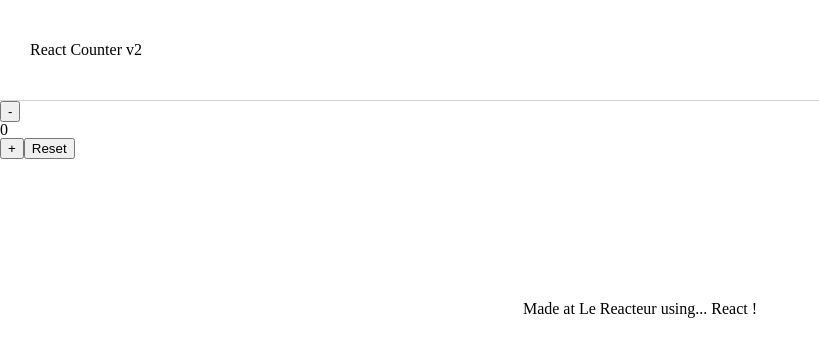
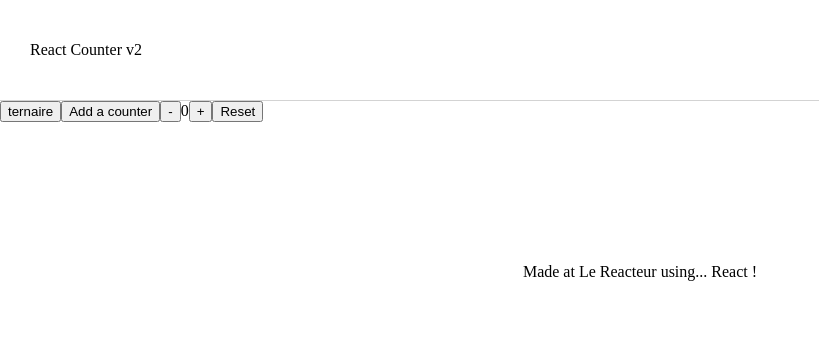
Before and after one commit to Jean-David-Edgh/react-counter-v2, a React (Create React App) app: page / in a window 1280 px wide. Shown: the top 356 px of the page, without its empty margins (0-819 px from the left). Built offline with nearby package versions, Linux system fonts and the light colour scheme.

Commit message:
bouton add a counter

```diff
--- a/src/components/Counter.js
+++ b/src/components/Counter.js
@@ -3,87 +3,60 @@ import { useState } from "react";
 const Counter = () => {
   const [counters, setCounters] = useState([0]);
 
-  //   const counter = (counter, index) => {
-  //       counters.map((counter, index))
-  //   };
-
+  return (
+    <div className="counter">
+      {counters.map((counter, index) => {
         return (
           <div>
-      <div className="counter">
+            {counters[index] < 3 ? <button>ternaire</button> : <span></span>}
             <button
               onClick={() => {
-            counters.map();
-            const newCounters = [];
-            newCounters.push();
+                const newCounters = [...counters];
+                for (let i = 0; i < newCounters.length; i++) {
+                  if (i < 3) {
+                    newCounters.push(0);
+                    setCounters(newCounters);
+                  }
+                }
+              }}
+            >
+              Add a counter
+            </button>
+
+            <button
+              onClick={() => {
+                const newCounters = [...counters];
+                newCounters[index]--;
                 setCounters(newCounters);
               }}
             >
               -
             </button>
 
-        <div>{counters}</div>
+            {counter}
 
-        <button onClick={() => {}}>+</button>
-
-        <button onClick={() => {}}>Reset</button>
-
-        {/* ===============================VERSION 1 */}
-
-        {/*
-        //   const handleClick = () => {
-//     const newCounters = [...counters];
-//     let a = newCounters.pop();
-//     if (a === 1 || a === 2) {
-//       newCounters.push(a + 1);
-//     }
-//   };
-        const [counters, setCounters] = useState([0]);
             <button
-          className="add-counter"
-          handleClick={handleClick}
-          onClick={handleClick}
+              onClick={() => {
+                const newCounters = [...counters];
+                newCounters[index]++;
+                setCounters(newCounters);
+              }}
             >
-          Add counter
+              +
             </button>
 
             <button
               onClick={() => {
                 const newCounters = [...counters];
-            let a = newCounters.shift();
-            newCounters.unshift(a - 1);
-            setCounters(newCounters);
-          }}
-          className="button-aside"
-        >
-          -
-        </button>
-
-        <p className="counter">{counters}</p>
-
-        <button
-          onClick={() => {
-            const newCounters = [...counters];
-            let a = newCounters.shift();
-            newCounters.unshift(a + 1);
-            setCounters(newCounters);
-          }}
-          className="button-aside"
-        >
-          +
-        </button>
-
-        <button
-          className="reset"
-          onClick={() => {
-            const newCounters = [...counters];
-            let a = newCounters.shift();
-            newCounters.unshift(a - a);
+                newCounters[index] = 0;
                 setCounters(newCounters);
               }}
             >
               Reset
-        </button> */}
+            </button>
           </div>
+        );
+      })}
     </div>
   );
 };
```
Lines whose indentation alone changed are shown as unchanged.
